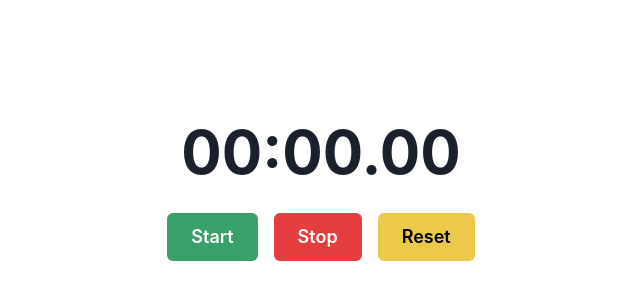
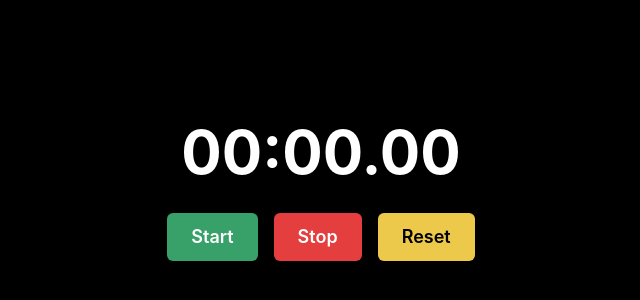
Before and after one commit to GPT-Engineer-App-Dev/clone-feature, a React (Vite) app: page / in a window 1280 px wide. Shown: the part 216-516 px from the top of the page, without its empty margins (319-959 px from the left). Built offline with nearby package versions, Linux system fonts and the light colour scheme.

Commit message:
Changed the background color of the stopwatch page to black.

```diff
--- a/src/pages/Index.jsx
+++ b/src/pages/Index.jsx
@@ -1,5 +1,5 @@
 import { useState, useRef } from "react";
-import { Container, Text, VStack, Button, HStack } from "@chakra-ui/react";
+import { Box, Container, Text, VStack, Button, HStack } from "@chakra-ui/react";
 
 const Index = () => {
   const [time, setTime] = useState(0);
@@ -36,9 +36,10 @@ const Index = () => {
   };
 
   return (
+    <Box bg="black" height="100vh">
       <Container centerContent maxW="container.md" height="100vh" display="flex" flexDirection="column" justifyContent="center" alignItems="center">
         <VStack spacing={4}>
-        <Text fontSize="6xl" fontWeight="bold">
+          <Text fontSize="6xl" fontWeight="bold" color="white">
             {formatTime(time)}
           </Text>
           <HStack spacing={4}>
@@ -48,6 +49,7 @@ const Index = () => {
           </HStack>
         </VStack>
       </Container>
+    </Box>
   );
 };
 
```
Lines whose indentation alone changed are shown as unchanged.
